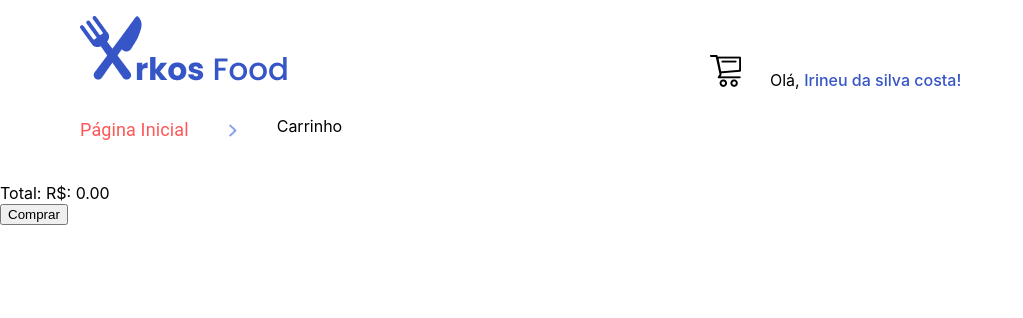
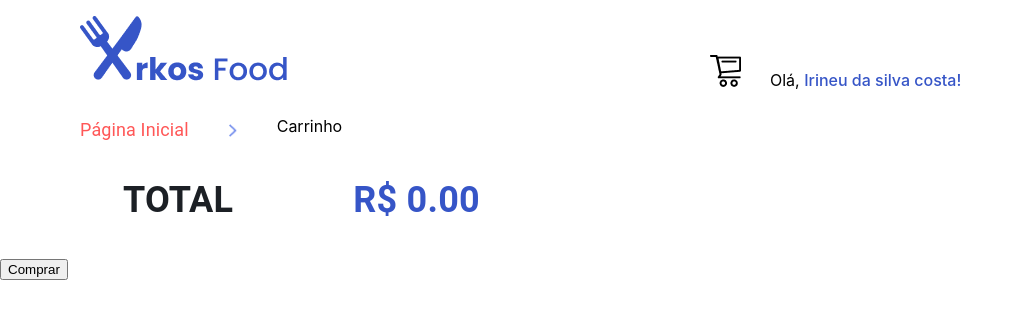
Before and after one commit to SamuelPPlab/Arkos-Food, a React (Create React App) app: page /checkout in a window 1280 px wide. Shown: the top 318 px of the page, without its empty margins (0-1023 px from the left). Built offline with nearby package versions, Linux system fonts and the light colour scheme.

Commit message:
Total estilizado.

```diff
--- a/src/CSS/cards.css
+++ b/src/CSS/cards.css
@@ -127,6 +127,27 @@
   color: #303030;
 }
 
+#total {
+  font-family: Roboto;
+  font-style: normal;
+  font-weight: bold;
+  font-size: 36px;
+  line-height: 120%;
+  letter-spacing: 0.007em;
+  color: #1C2025;
+  margin-right: 800px;
+}
+
+#bill {
+  font-family: Roboto;
+  font-style: normal;
+  font-weight: bold;
+  font-size: 36px;
+  line-height: 120%;
+  letter-spacing: 0.007em;
+  color: #3655C7;
+}
+
 .paddingAround {
   padding-left: 20px;
   padding-right: 20px;
--- a/src/pages/Cart.jsx
+++ b/src/pages/Cart.jsx
@@ -7,6 +7,7 @@ import CartCard from "../components/CartCard";
 import { clearShoppingCart, fetchAllCartItems } from "../redux/actions/checkoutActions";
 import Header from "../components/Header";
 import NavigationBar from "../components/NavigationBar";
+import "../CSS/cards.css";
 
 const Cart = ({ items, products }) => {
   const dispatch = useDispatch();
@@ -32,8 +33,8 @@ const Cart = ({ items, products }) => {
           products.map((item) => (<CartCard item={item} key={Math.random()} />))
         }
       </div>
-      <div>
-        Total: R$: {total}
+      <div style={{ display: 'flex', justifyContent: 'flex-end', marginTop: '-40px' }}>
+        <pre id="total">TOTAL            <span id="bill"> R$ {total}</span></pre>
       </div>
       <Link to="/main">
         <Button {...buyButtonProps} />
```
